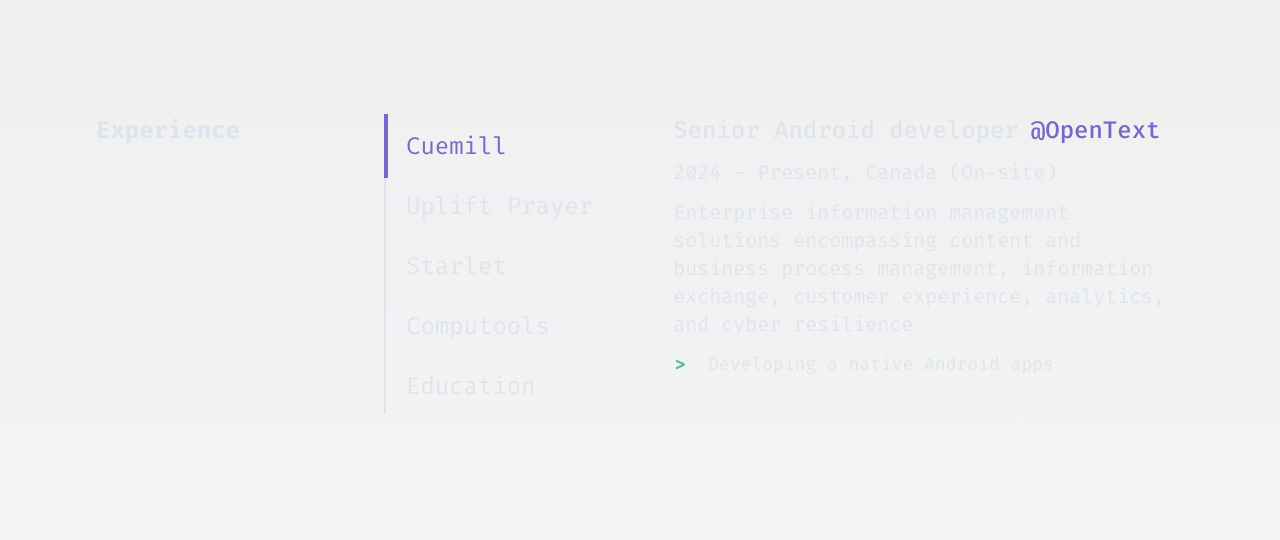
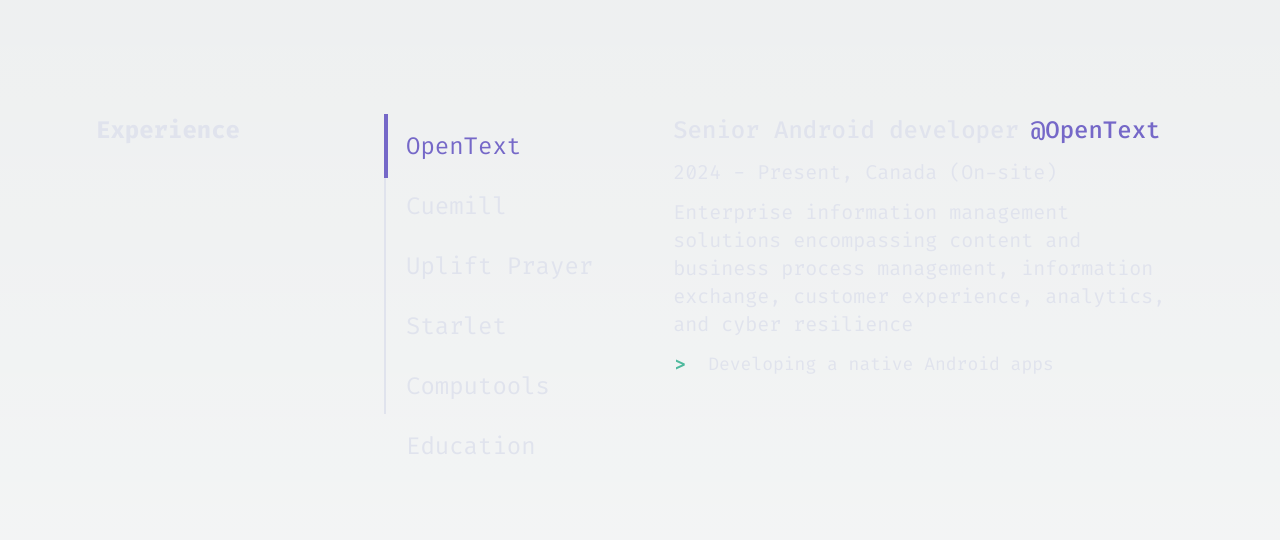
Before and after one commit to Ninise/nikita_website_v2, a Next.js app: page / in a window 1280 px wide. Shown: the part 2620-3160 px from the top of the page. Built offline with nearby package versions, Linux system fonts and the light colour scheme; what tailwindcss-animated would draw is missing.

Commit message:
exp update

```diff
--- a/src/components/home/HomeExperience.tsx
+++ b/src/components/home/HomeExperience.tsx
@@ -234,7 +234,7 @@
                         BASE_FONT_STYLE +
                         (category == 0 ? CATEGORY_SELECTED : CATEGORY_DEFAULT)
                       }>
-                      Cuemill
+                      OpenText
                     </p>
                   </button>
                   <button onClick={() => selectCategory(1)}>
@@ -243,7 +243,7 @@
                         BASE_FONT_STYLE +
                         (category == 1 ? CATEGORY_SELECTED : CATEGORY_DEFAULT)
                       }>
-                      Uplift Prayer
+                      Cuemill
                     </p>
                   </button>
                   <button onClick={() => selectCategory(2)}>
@@ -252,7 +252,7 @@
                         BASE_FONT_STYLE +
                         (category == 2 ? CATEGORY_SELECTED : CATEGORY_DEFAULT)
                       }>
-                      Starlet
+                      Uplift Prayer
                     </p>
                   </button>
                   <button onClick={() => selectCategory(3)}>
@@ -261,7 +261,7 @@
                         BASE_FONT_STYLE +
                         (category == 3 ? CATEGORY_SELECTED : CATEGORY_DEFAULT)
                       }>
-                      Computools
+                      Starlet
                     </p>
                   </button>
                   <button onClick={() => selectCategory(4)}>
@@ -269,6 +269,15 @@
                       className={
                         BASE_FONT_STYLE +
                         (category == 4 ? CATEGORY_SELECTED : CATEGORY_DEFAULT)
+                      }>
+                      Computools
+                    </p>
+                  </button>
+                  <button onClick={() => selectCategory(5)}>
+                    <p
+                      className={
+                        BASE_FONT_STYLE +
+                        (category == 5 ? CATEGORY_SELECTED : CATEGORY_DEFAULT)
                       }>
                       Education
                     </p>
```
